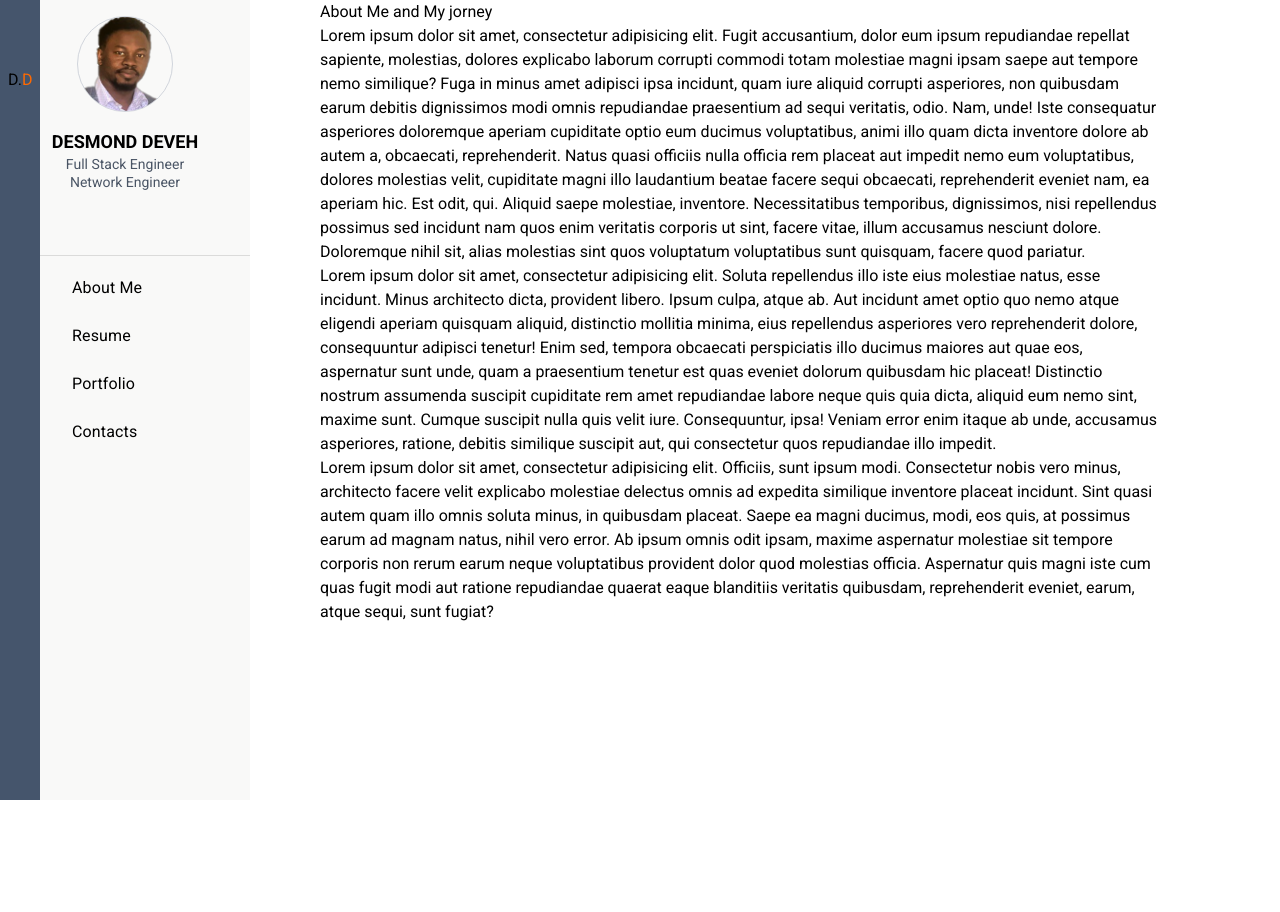
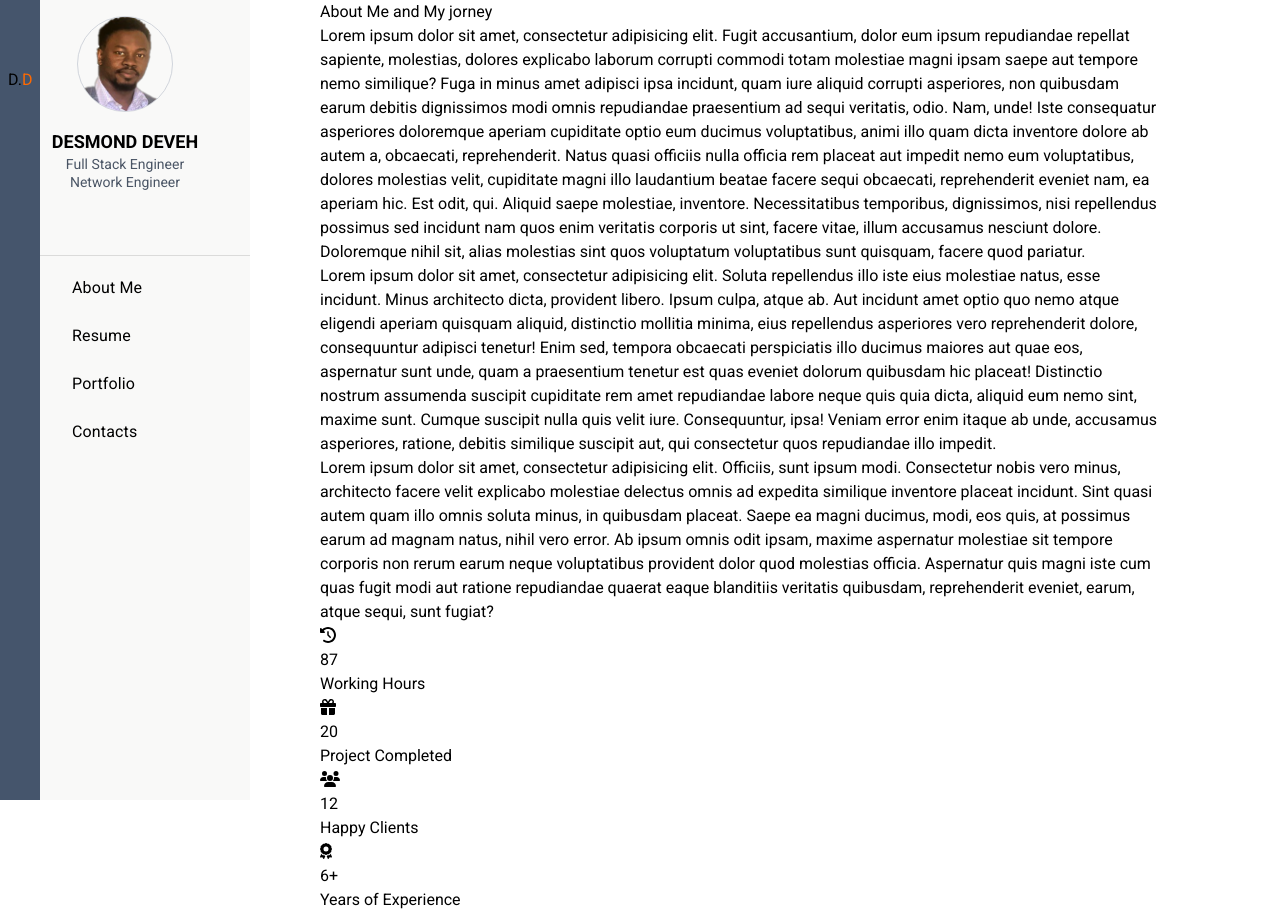
Before and after one commit to Desmond-netw/hireMePortfolio, a Next.js app in the folder v2/: page / in a window 1280 px wide. Before the commit the page ends 800 px from the top, so only its background shows below. Built offline with nearby package versions, Linux system fonts and the light colour scheme; some icons are missing.

Commit message:
added content to about me

```diff
--- a/v2/src/app/components/aboutMe/Aboutme.tsx
+++ b/v2/src/app/components/aboutMe/Aboutme.tsx
@@ -1,3 +1,12 @@
+import React from "react";
+// font awearsome
+// Font Awesome
+import { FontAwesomeIcon } from "@fortawesome/react-fontawesome";
+import { faClockRotateLeft } from "@fortawesome/free-solid-svg-icons";
+import { faGift } from "@fortawesome/free-solid-svg-icons";
+import { faUsers } from "@fortawesome/free-solid-svg-icons";
+import { faAward } from "@fortawesome/free-solid-svg-icons";
+
 const Aboutme = () => {
     return ( <>
         {/* ---- Main about section --- - */}
@@ -12,6 +21,30 @@ const Aboutme = () => {
             <p>Lorem ipsum dolor sit amet, consectetur adipisicing elit. Officiis, sunt ipsum modi. Consectetur nobis vero minus, architecto facere velit explicabo molestiae delectus omnis ad expedita similique inventore placeat incidunt. Sint quasi autem quam illo omnis soluta minus, in quibusdam placeat. Saepe ea magni ducimus, modi, eos quis, at possimus earum ad magnam natus, nihil vero error. Ab ipsum omnis odit ipsam, maxime aspernatur molestiae sit tempore corporis non rerum earum neque voluptatibus provident dolor quod molestias officia. Aspernatur quis magni iste cum quas fugit modi aut ratione repudiandae quaerat eaque blanditiis veritatis quibusdam, reprehenderit eveniet, earum, atque sequi, sunt fugiat?</p>
           </div>
         </div>
+        <div className="counter-up">
+            <div className="content">
+                <div className="box">
+                    <div className="icon"><FontAwesomeIcon icon={faClockRotateLeft} /></div>
+                    <div className="counter">87</div>
+                    <div className="text">Working Hours</div>
+                </div>
+                <div className="box">
+                    <div className="icon"> <FontAwesomeIcon icon={faGift}/></div>
+                    <div className="counter">20</div>
+                    <div className="text">Project Completed</div>
+                </div>
+                <div className="box">
+                    <div className="icon"> <FontAwesomeIcon icon={faUsers}/></div>
+                    <div className="counter">12</div>
+                    <div className="text">Happy Clients</div>
+                </div>
+                <div className="box">
+                    <div className="icon"> <FontAwesomeIcon icon={faAward}/></div>
+                    <div className="counter">6+</div>
+                    <div className="text">Years of Experience</div>
+                </div>
+            </div>
+        </div>
     </> );
 }
 
```
